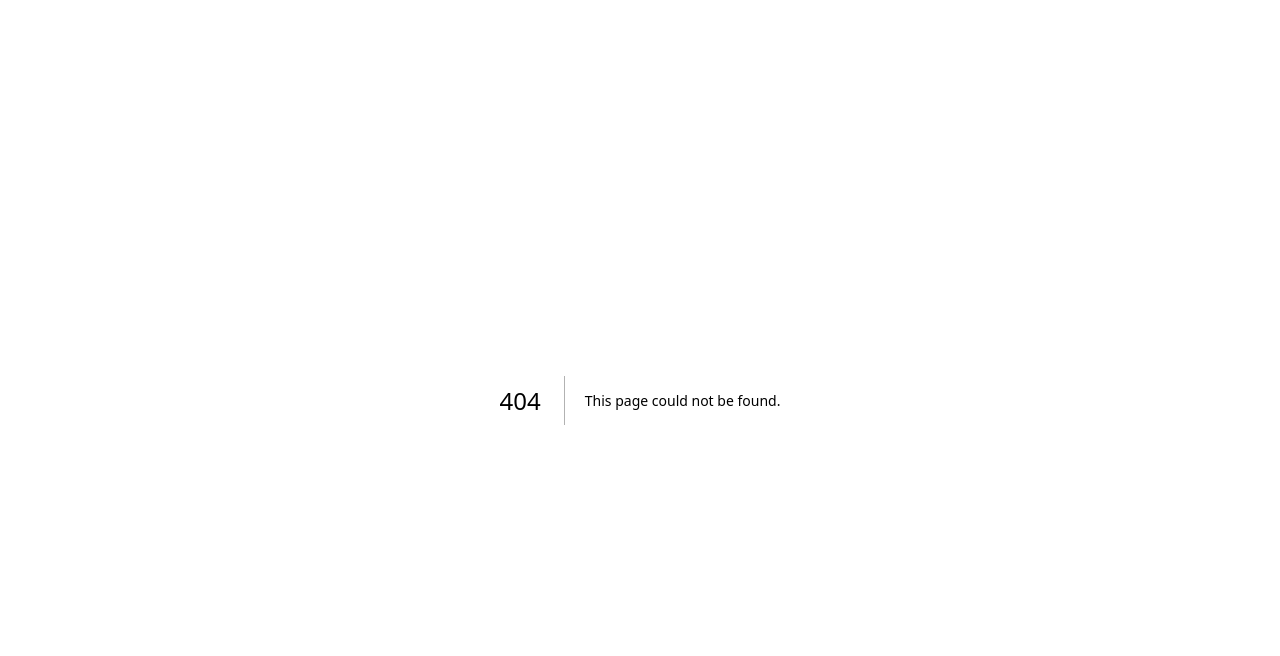
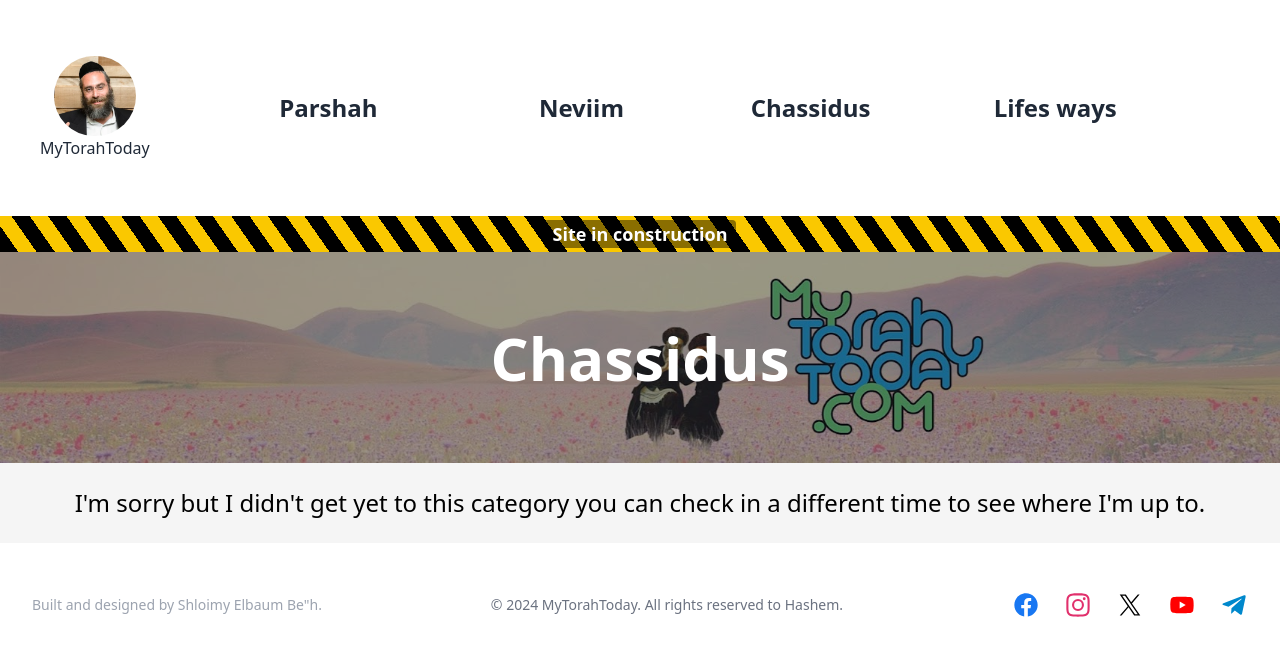
Before and after one commit to Shloimy15e/MyTorahToday, a Next.js app: page /categories/chassidus in a window 1280 px wide. Before the commit this address had no page. Shown: the top 656 px of the page. Built offline with nearby package versions, Linux system fonts and the light colour scheme.

Commit message:
Created new dynamic route - categories/[category] added construction tape banner fixed some small things

```diff
--- /dev/null
+++ b/src/app/categories/[category]/page.tsx
@@ -0,0 +1,64 @@
+"use client";
+import { notFound } from "next/navigation";
+import Image from "next/image";
+import Header from "@/components/Header";
+import Footer from "@/components/Footer";
+import { videoData, getVideosByCategory } from "@/data/videoData";
+import VideoCard from "@/components/VideoCard";
+import VideoDialog from "@/components/VideoDialog";
+import { categoryData } from "@/data/categoryData";
+import { useState } from "react";
+
+type Props = {
+  params: {
+    category: string;
+  };
+};
+
+//Get the category name from the params and pass it to the getVideosByCategory function
+export default function CategoryPage({ params }: Props) {
+  const { category } = params;
+  const Category = category.charAt(0).toUpperCase() + category.slice(1);
+  console.log(Category);
+  const [isDialogOpen, setIsDialogOpen] = useState(false);
+  const [selectedVideo, setSelectedVideo] = useState(null);
+  const openDialog = (video: any) => {
+    setSelectedVideo(video);
+    setIsDialogOpen(true);
+  };
+  const closeDialog = () => {
+    setIsDialogOpen(false);
+    setSelectedVideo(null);
+  };
+
+  return (
+    <>
+      <Header />
+      {/* hero section */}
+      <div className="relative w-full bg-gray-950 flex justify-center items-center">
+        <Image src="/images/banner.jpg"
+            alt="banner"
+            width={30000}
+            height={1080}
+            className={"object-cover opacity-60"} />
+        <div className="absolute text-white text-3xl md:text-5xl lg:text-6xl font-bold">{Category}</div>
+      </div>
+      <div className="bg-neutral-100 grid grid-cols-1">
+        <div className="grid grid-cols-1 sm:grid-cols-2 lg:grid-cols-3 2xl:grid-cols-4 3xl:grid-cols-5 gap-6 justify-items-center place-items-center align-middle w-full auto-rows-max p-6">
+          {getVideosByCategory(videoData, Category).length > 0 ? getVideosByCategory(videoData, Category).map((video) => (
+            <VideoCard
+              video={video}
+              key={video.id}
+              onClick={() => openDialog(video)}
+            />
+          )) : <p className="text-2xl col-span-full">I&apos;m sorry but I didn&apos;t get yet to this category you can check in a different time to see where I&apos;m up to.</p>}        </div>
+      </div>
+      <VideoDialog
+        video={selectedVideo}
+        isOpen={isDialogOpen}
+        onClose={closeDialog}
+      />
+      <Footer />
+    </>
+  );
+}
--- a/src/components/Header.tsx
+++ b/src/components/Header.tsx
@@ -4,29 +4,30 @@ import { useState } from "react";
 import { Dialog, DialogPanel } from "@headlessui/react";
 import { Bars3Icon, XMarkIcon } from "@heroicons/react/24/outline";
 import Image from "next/image";
+import Link from "next/link";
 
 const navigation = [
-  { name: "Parshah", href: "#" },
-  { name: "Neviim", href: "#" },
-  { name: "Chassidus", href: "#" },
-  { name: "Lifes ways", href: "#" },
+  { name: "Parshah", href: "/categories/parshah" },
+  { name: "Neviim", href: "/categories/neviim" },
+  { name: "Chassidus", href: "/categories/chassidus" },
+  { name: "Lifes ways", href: "/categories/lifes-ways" },
 ];
 
 export default function Header() {
   const [mobileMenuOpen, setMobileMenuOpen] = useState(false);
 
   return (
-    <header className="bg-white shadow-md grid grid-cols-1 grid-rows-1">
+    <header className="bg-white shadow-md grid grid-cols-1 grid-rows-7">
       <nav
         aria-label="Global"
-        className="grid grid-rows-1 grid-cols-10 gap-8 w-full p-4 px-6 lg:px-10"
+        className="grid grid-rows-1 grid-cols-10 gap-8 w-full p-4 px-6 lg:px-10 row-span-6"
       >
         <div className="grid grid-rows-1 col-span-1 lg:flex-1 items-center">
-          <a
-            href="#"
+          <Link
+            href="/"
             className="-m-1.5 p-1.5 justify-items-center text-gray-800 grid grid-col-1"
           >
-            <span className="sr-only">Your Company</span>
+            <span className="sr-only">My Torah Today</span>
             <Image
               alt="The Rosh Yeshiva Reb Shimon Semp"
               src="/images/rosh-yeshiva.png"
@@ -35,13 +36,13 @@ export default function Header() {
               height={100}
             />
             MyTorahToday
-          </a>
+          </Link>
         </div>
-        <div className="grid lg:hidden col-span-1 col-end-11">
+        <div className="grid lg:hidden col-span-1 col-end-10 md:col-end-11">
           <button
             type="button"
             onClick={() => setMobileMenuOpen(true)}
-            className="-m-2.5 inline-flex items-center justify-center rounded-md p-2.5 text-gray-400"
+            className="-m-2.5 inline-flex items-center justify-start rounded-md p-2.5 text-gray-400"
           >
             <span className="sr-only">Open main menu</span>
             <Bars3Icon aria-hidden="true" className="h-6 w-6" />
@@ -50,16 +51,22 @@ export default function Header() {
         <div className="hidden lg:grid lg:grid-cols-subgrid col-span-9 items-center justify-items-end">
           {navigation.map((item) => (
             <div key={item.name} className="col-span-2">
-              <a
+              <Link
                 href={item.href}
                 className="text-2xl font-semibold text-gray-800 hover:text-gray-900"
               >
                 {item.name}
-              </a>
+              </Link>
             </div>
           ))}
         </div>
       </nav>
+      {/* Banner that says - Site in construction - with black and yellow striped construction bg */}
+      <div className="flex bg-constructionStripes text-white font-bold justify-center row-span-1">
+        <p className="bg-black/45 w-fit px-2 my-1 text-lg rounded">
+          Site in construction
+        </p>
+      </div>
       <Dialog
         open={mobileMenuOpen}
         onClose={setMobileMenuOpen}
@@ -68,7 +75,7 @@ export default function Header() {
         <div className="fixed inset-0 z-10 bg-gray-800 bg-opacity-50" />
         <DialogPanel className="fixed inset-y-0 right-0 z-10 w-full overflow-y-auto bg-white px-6 py-6 sm:max-w-sm sm:ring-1 sm:ring-white/10 duration-200">
           <div className="flex items-center justify-between">
-            <a href="#" className="-m-1.5 p-1.5">
+            <Link href="#" className="-m-1.5 p-1.5">
               <span className="sr-only">Your Company</span>
               <Image
                 alt="Torah Today icon"
@@ -77,7 +84,7 @@ export default function Header() {
                 width={180}
                 height={48}
               />
-            </a>
+            </Link>
             <button
               type="button"
               onClick={() => setMobileMenuOpen(false)}
@@ -91,14 +98,14 @@ export default function Header() {
             <div className="-my-6 divide-y divide-gray-500/25">
               <div className="space-y-2 py-6">
                 {navigation.map((item) => (
-                  <a
+                  <Link
                     key={item.name}
                     href={item.href}
                     className="-mx-3 block rounded-lg px-3 py-2 text-base font-semibold leading-7 text-gray-800 hover:bg-gray-100"
 
                   >
                     {item.name}
-                  </a>
+                  </Link>
                 ))}
               </div>
             </div>
--- a/src/components/Main.tsx
+++ b/src/components/Main.tsx
@@ -30,14 +30,14 @@ export default function Main() {
             alt="banner"
             width={30000}
             height={1080}
+            className=" object-cover"
           />{" "}
         </div>
-        <h1 className="text-4xl font-bold my-6 ml-6">Parshas Shelach</h1>
         {/* list of all videos devided by category */}
         {categoryData.map((category) =>
           getVideosByCategory(videoData, category.name).length === 0 ? null : (
             <div key={category.id}>
-              <h1 className="text-2xl font-bold my-6 ml-6">{category.name}</h1>
+              <h1 className="text-4xl font-bold my-6 ml-6">{category.name}</h1>
               <div className="grid grid-cols-1 sm:grid-cols-2 lg:grid-cols-3 2xl:grid-cols-4 3xl:grid-cols-5 gap-6 justify-items-center place-items-center align-middle w-full auto-rows-max p-6">
                 {getVideosByCategory(videoData, category.name).map((video) => (
                   <VideoCard
--- a/tailwind.config.ts
+++ b/tailwind.config.ts
@@ -12,6 +12,7 @@ const config: Config = {
         "gradient-radial": "radial-gradient(var(--tw-gradient-stops))",
         "gradient-conic":
           "conic-gradient(from 180deg at 50% 50%, var(--tw-gradient-stops))",
+        "constructionStripes": "repeating-linear-gradient(55deg, #000000, #000000 15px,#fac800 15px,#fac800 30px)"
       },
     },
   },
```
Also changed, not shown: src/components/MainCategory.tsx (added).
